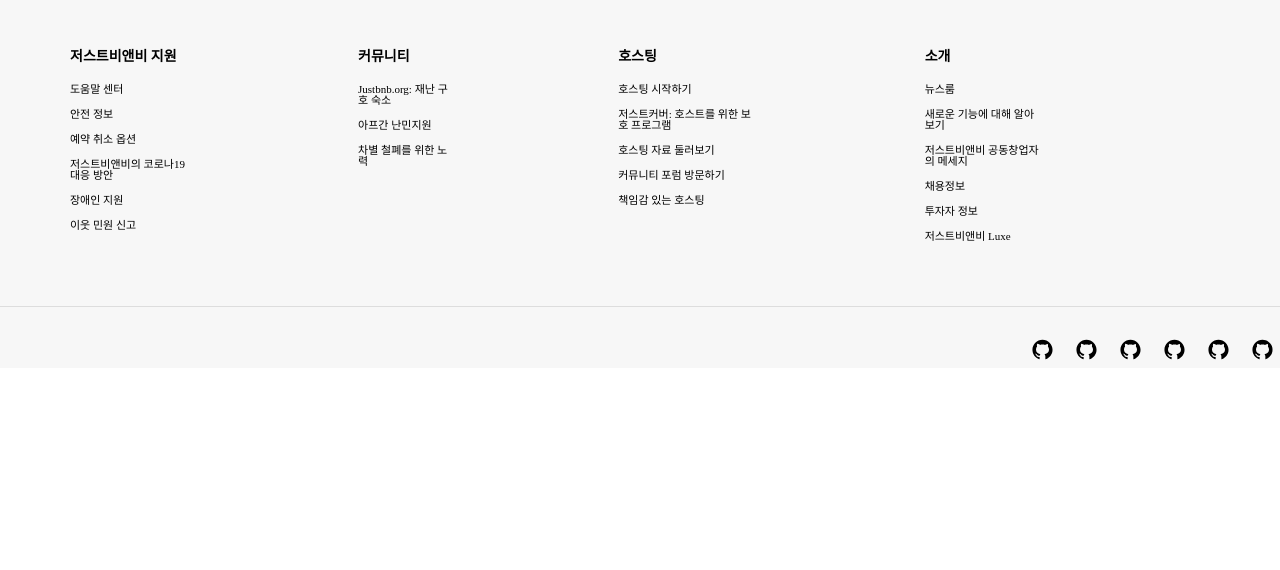
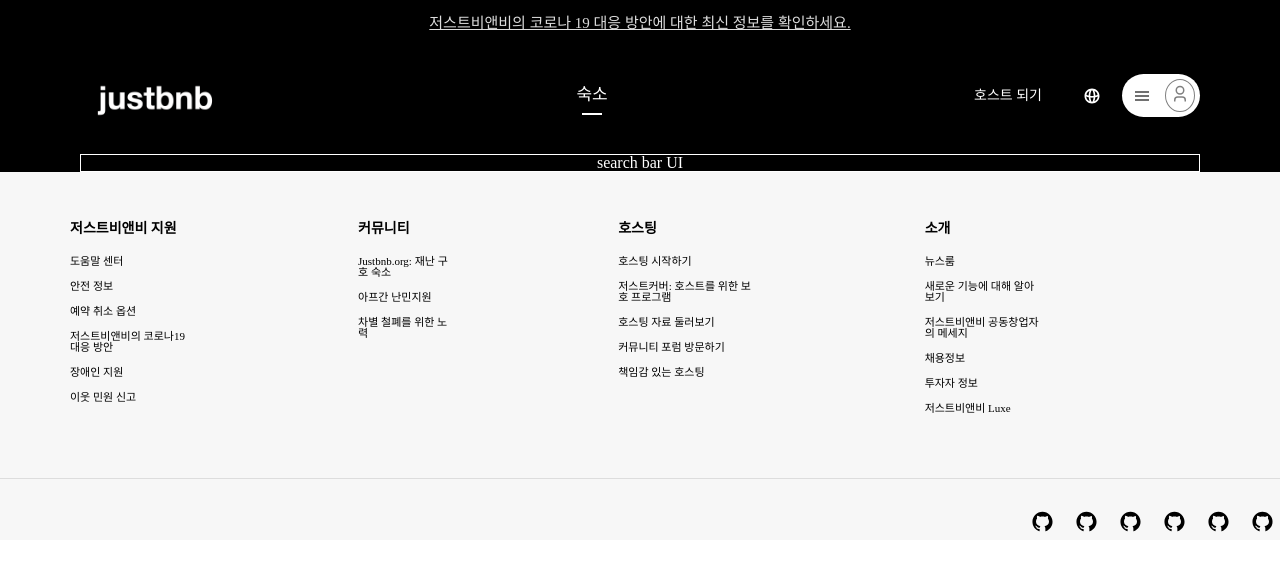
Before and after one commit to wecode-bootcamp-korea/justcode-4-2nd-justbnb-front, a React (Create React App) app: page / in a window 1280 px wide. Shown: the top 570 px of the page. Built offline with nearby package versions, Linux system fonts and the light colour scheme.

Commit message:
Nav: Nav UI 레이아웃 구현

```diff
--- a/src/App.js
+++ b/src/App.js
@@ -4,10 +4,12 @@ import Main from './pages/Main/Main';
 import Detail from './pages/Detail/Detail';
 import Hosting from './pages/Hosting/Hosting';
 import Footer from './components/Footer';
+import Nav from './components/Nav/Nav';
 
 function App() {
   return (
     <BrowserRouter>
+      <Nav />
       <Routes>
         <Route path="/list/:localName" element={<AccommodationList />} />
         <Route path="/" element={<Main />} />
--- /dev/null
+++ b/src/components/Nav/LogoutToggle.js
@@ -0,0 +1,37 @@
+import React from 'react';
+import styled from 'styled-components';
+
+function LogoutToggle({ showToggle }) {
+  return (
+    <Container style={showToggle}>
+      <List>회원가입</List>
+      <List>로그인</List>
+      <List>숙소호스트 되기</List>
+      <List>도움말</List>
+    </Container>
+  );
+}
+
+const Container = styled.div`
+  position: absolute;
+  width: 15em;
+  background: #ffffff;
+  border-radius: 10px;
+  list-style: none;
+`;
+
+const List = styled.li`
+  padding: 20px;
+  font-size: 14px;
+  cursor: pointer;
+
+  &:first-child {
+    font-weight: 600;
+  }
+
+  &: nth-child(2) {
+    border-bottom: 1px solid lightgray;
+  }
+`;
+
+export default LogoutToggle;
--- /dev/null
+++ b/src/components/Nav/Nav.js
@@ -0,0 +1,154 @@
+import React, { useState } from 'react';
+import { GiHamburgerMenu } from 'react-icons/gi';
+import { RiUser3Line } from 'react-icons/ri';
+import { CgGlobeAlt } from 'react-icons/cg';
+import styled from 'styled-components';
+import LogoutToggle from './LogoutToggle';
+
+function Nav() {
+  const [showToggle, setShowToggle] = useState({ display: 'none' });
+
+  const toggleHandler = () => {
+    showToggle.display === 'none'
+      ? setShowToggle({ display: 'block' })
+      : setShowToggle({ display: 'none' });
+  };
+
+  console.log('showToggle: ', showToggle);
+  return (
+    <>
+      <Aside>
+        저스트비앤비의 코로나 19 대응 방안에 대한 최신 정보를 확인하세요.
+      </Aside>
+      <Header>
+        <Container>
+          <img
+            alt="main-logo"
+            src={`${process.env.PUBLIC_URL}/images/로고화이트.png`}
+            width="150"
+          />
+          <Menu>숙소</Menu>
+          <div>
+            <Navbar>
+              <Buttons>호스트 되기</Buttons>
+              <Buttons>
+                <CgGlobeAlt fontSize={20} />
+              </Buttons>
+              <UserBox onClick={toggleHandler}>
+                <StyledIcon>
+                  <GiHamburgerMenu fontSize={16} />
+                </StyledIcon>
+                <User>
+                  <RiUser3Line fontSize={18} />
+                </User>
+              </UserBox>
+            </Navbar>
+            <LogoutToggle showToggle={showToggle} />
+          </div>
+        </Container>
+        <SearchBar>search bar UI</SearchBar>
+      </Header>
+    </>
+  );
+}
+
+const Aside = styled.aside`
+  padding: 16px 0;
+  background: black;
+  color: #ffffff;
+  text-align: center;
+  text-decoration: underline;
+  font-size: 15px;
+  font-weight: 400;
+
+  &: hover {
+    color: #dddddd;
+    cursor: pointer;
+  }
+`;
+
+const Header = styled.header`
+  margin: 0 auto;
+  padding-left: 80px;
+  padding-right: 80px;
+  background: black;
+`;
+
+const Container = styled.div`
+  display: flex;
+  justify-content: space-between;
+  align-items: center;
+`;
+
+const Menu = styled.div`
+  display: flex;
+  flex-direction: column;
+  align-items: center;
+  color: #ffffff;
+  font-size: 17px;
+  font-weight: 400;
+  cursor: pointer;
+
+  &: after {
+    content: '';
+    width: 20px;
+    margin-top: 10px;
+    border-bottom: 2px solid #ffffff;
+  }
+`;
+
+const Navbar = styled.nav`
+  display: flex;
+  align-items: center;
+  margin-bottom: 10px;
+`;
+
+const UserBox = styled.div`
+  display: flex;
+  padding: 5px 5px 5px 12px;
+  background: #ffffff;
+  border-radius: 22px;
+  cursor: pointer;
+`;
+
+const User = styled.div`
+  padding: 5px;
+  border: 1px solid gray;
+  border-radius: 50%;
+  color: gray;
+`;
+
+const StyledIcon = styled.div`
+  display: flex;
+  align-items: center;
+  padding-right: 15px;
+  font-weight: 300;
+  color: #717171;
+`;
+
+const Buttons = styled.li`
+  display: flex;
+  align-items: center;
+  margin: 0 5px;
+  padding: 0 15px;
+  color: #ffffff;
+  border-radius: 22px;
+  font-weight: 400;
+  font-size: 14px;
+
+  &: hover {
+    color: #dddddd;
+    cursor: pointer;
+    background: #262626;
+  }
+`;
+
+const SearchBar = styled.div`
+  display: flex;
+  justify-content: center;
+  color: white;
+  bolder-radius: 22px;
+  border: 1px solid white;
+`;
+
+export default Nav;
```
Also changed, not shown: src/components/Nav.js (deleted, +0 -7 lines), src/components/Nav/LoginToggle.js (added, +8 -0 lines).
